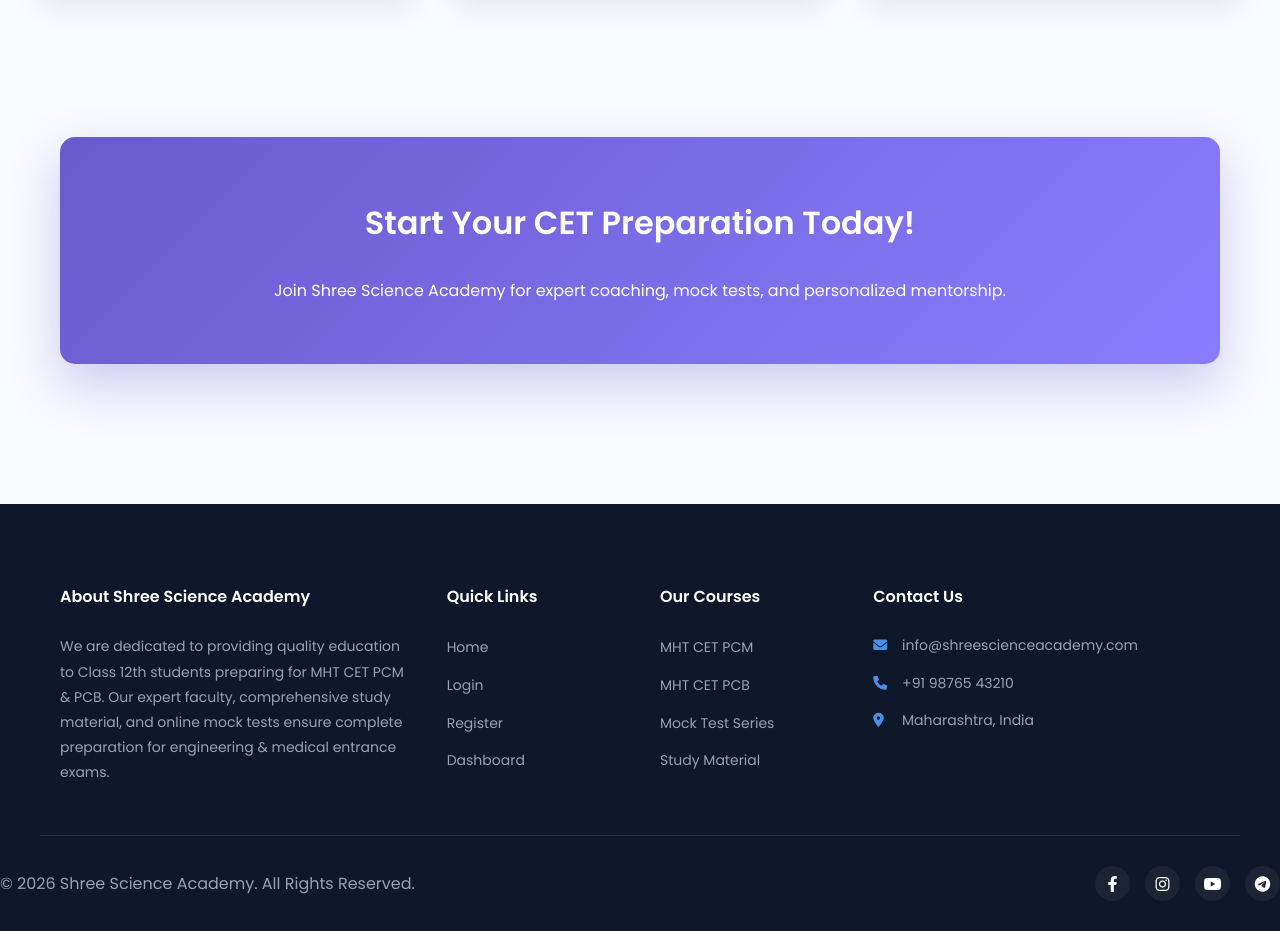
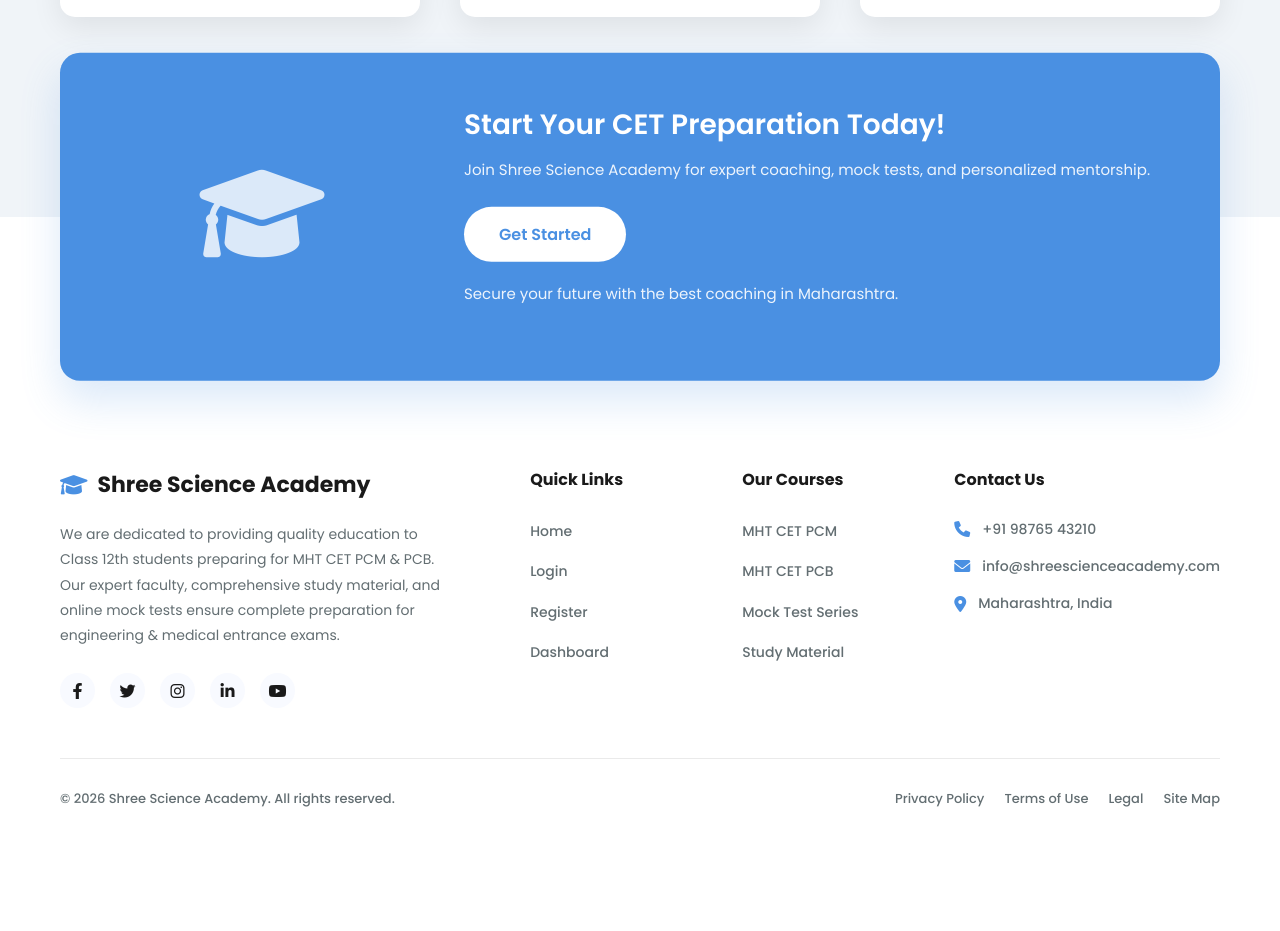
Before and after one commit to PatilSharvil/Shree-Classes-Proctored-Web-App, a React (Vite) app in the folder frontend/: page / in a window 1280 px wide. Shown: the part 3120-4051 px from the top of the page. After the commit the page ends 3960 px from the top, so only its background shows below. Built offline with nearby package versions, Linux system fonts and the light colour scheme; no server answers.

Commit message:
Footer Section Enhancement

```diff
--- a/frontend/src/pages/LandingPage.css
+++ b/frontend/src/pages/LandingPage.css
@@ -606,8 +606,15 @@
 
 /* Statistics */
 .statistics {
-    padding: 80px 0;
+    padding: 100px 0 200px 0; /* Extended bottom padding to wrap behind the floating card */
     text-align: center;
+    background: #f0f4f8; /* Soft light blue-grey from palette */
+    color: var(--text-dark);
+}
+
+.statistics h2 {
+    color: #1a1a1a;
+    margin-bottom: 50px;
 }
 
 .stats-grid {
@@ -684,90 +691,240 @@
     background: var(--white);
 }
 
-/* Footer */
-.footer {
-    background: #0f172a;
-    color: #94a3b8;
-    padding: 80px 0 30px;
-    margin-top: 80px;
+/* --- Modern Footer Wrapper --- */
+.footer-wrapper {
+    position: relative;
+    margin-top: 0; /* Changed to 0 so the statistics purple background touches it */
+    background: #ffffff; /* pure white background bottom */
 }
 
-.footer-content {
-    display: grid;
-    grid-template-columns: 2fr 1fr 1fr 2fr;
-    gap: 40px;
-    padding-bottom: 50px;
-    border-bottom: 1px solid rgba(255,255,255,0.1);
+/* Floating Newsletter Card */
+.relative-wrapper {
+    position: relative;
 }
 
-.footer h3, .footer h4 {
+.cta-newsletter-card {
+    position: absolute;
+    top: 0;
+    left: 50%;
+    transform: translate(-50%, -50%);
+    width: calc(100% - 40px);
+    background: #4A90E2;
+    border-radius: 20px;
+    padding: 50px 40px;
+    display: flex;
+    align-items: center;
+    gap: 40px;
+    box-shadow: 0 20px 40px rgba(74, 144, 226, 0.2);
     color: var(--white);
+    max-width: 1160px; /* match container tight */
+    z-index: 10;
+}
+
+.cta-left {
+    flex: 0 0 30%;
+    display: flex;
+    justify-content: center;
+    align-items: center;
+}
+
+.cta-icon-placeholder {
+    font-size: 100px;
+    color: rgba(255,255,255,0.8);
+    animation: float 6s ease-in-out infinite;
+}
+
+.cta-right {
+    flex: 1;
+}
+
+.cta-right h2 {
+    color: var(--white);
+    font-size: 28px;
+    margin-bottom: 10px;
+}
+
+.cta-right p {
+    font-size: 15px;
+    color: rgba(255,255,255,0.9);
     margin-bottom: 25px;
 }
 
-.footer-about p {
-    font-size: 14px;
-    line-height: 1.8;
-}
-
-.footer-links ul, .footer-courses ul {
-    list-style: none;
-}
-
-.footer-links li, .footer-courses li {
-    margin-bottom: 12px;
-}
-
-.footer-links a, .footer-courses a {
-    text-decoration: none;
-    color: #94a3b8;
-    font-size: 14px;
-    transition: var(--transition);
-}
-
-.footer-links a:hover, .footer-courses a:hover {
-    color: var(--white);
-    padding-left: 5px;
-}
-
-.footer-contact p {
-    font-size: 14px;
+.subscribe-form {
+    display: flex;
+    max-width: 400px;
+    background: rgba(255,255,255,0.15);
+    border: 1px solid rgba(255,255,255,0.3);
+    border-radius: 50px;
+    padding: 6px;
     margin-bottom: 15px;
 }
 
-.footer-contact i {
-    width: 25px;
-    color: var(--primary-color);
+.subscribe-form input {
+    background: transparent;
+    border: none;
+    padding: 10px 20px;
+    color: var(--white);
+    flex: 1;
+    font-size: 15px;
+    outline: none;
+}
+.subscribe-form input::placeholder { color: rgba(255,255,255,0.7); }
+
+.btn-subscribe {
+    background: var(--white);
+    color: #4A90E2;
+    border: none;
+    padding: 12px 24px;
+    border-radius: 50px;
+    font-weight: 600;
+    cursor: pointer;
+    transition: 0.3s;
 }
 
-.footer-bottom {
-    padding-top: 30px;
-    display: flex;
-    justify-content: space-between;
-    align-items: center;
+.btn-subscribe:hover {
+    box-shadow: 0 5px 15px rgba(0,0,0,0.1);
+    transform: translateY(-2px);
 }
 
-.social-icons {
+.cta-policy {
+    font-size: 12px;
+    color: rgba(255,255,255,0.7);
+}
+
+/* Modern Footer Base */
+.footer-modern {
+    background: #ffffff;
+    padding-top: 250px; /* Extra padding to clear floating card */
+    padding-bottom: 30px;
+    color: #2d3436;
+}
+
+.footer-grid {
+    display: grid;
+    grid-template-columns: 2.5fr 1fr 1fr 1.5fr;
+    gap: 40px;
+    border-bottom: 1px solid #eaeaea;
+    padding-bottom: 50px;
+}
+
+.brand-logo {
+    display: flex;
+    align-items: center;
+    gap: 10px;
+    font-size: 22px;
+    font-weight: 700;
+    color: #1a1a1a;
+    margin-bottom: 20px;
+    white-space: nowrap;
+}
+
+.brand-logo i {
+    color: #4A90E2; /* match brand */
+}
+
+.brand-desc {
+    font-size: 14px;
+    color: #636e72;
+    line-height: 1.8;
+    margin-bottom: 25px;
+    max-width: 90%;
+}
+
+.social-icons-modern {
     display: flex;
     gap: 15px;
 }
 
-.social-icons a {
+.social-icons-modern a {
+    color: #1a1a1a;
     width: 35px;
     height: 35px;
-    background: rgba(255,255,255,0.05);
+    background: #f8faff;
     border-radius: 50%;
     display: flex;
     align-items: center;
     justify-content: center;
-    color: var(--white);
-    text-decoration: none;
-    transition: var(--transition);
+    transition: 0.3s;
 }
 
-.social-icons a:hover {
-    background: var(--primary-color);
+.social-icons-modern a:hover {
+    background: #4A90E2;
+    color: var(--white);
     transform: translateY(-3px);
+}
+
+.footer-links-col h4, .footer-contact-col h4 {
+    font-size: 16px;
+    color: #1a1a1a;
+    font-weight: 700;
+    margin-bottom: 25px;
+}
+
+.footer-links-col ul {
+    list-style: none;
+    padding: 0;
+}
+
+.footer-links-col li {
+    margin-bottom: 15px;
+}
+
+.footer-links-col a {
+    color: #636e72;
+    text-decoration: none;
+    font-size: 14px;
+    font-weight: 500;
+    transition: 0.3s;
+}
+
+.footer-links-col a:hover {
+    color: #4A90E2;
+}
+
+.contact-item {
+    display: flex;
+    align-items: center;
+    gap: 12px;
+    margin-bottom: 15px;
+    color: #636e72;
+    font-size: 14px;
+    font-weight: 500;
+}
+
+.contact-item i {
+    color: #4A90E2;
+    font-size: 16px;
+}
+
+.footer-bottom-bar {
+    display: flex;
+    justify-content: space-between;
+    align-items: center;
+    padding-top: 30px;
+}
+
+.copyright {
+    color: #636e72;
+    font-size: 13px;
+    font-weight: 500;
+}
+
+.bottom-links {
+    display: flex;
+    gap: 20px;
+}
+
+.bottom-links a {
+    color: #636e72;
+    font-size: 13px;
+    font-weight: 500;
+    text-decoration: none;
+    transition: 0.3s;
+}
+
+.bottom-links a:hover {
+    color: #4A90E2;
 }
 
 /* Responsive */
@@ -784,6 +941,12 @@
 }
 
 @media (max-width: 768px) {
+    .cta-newsletter-card {
+        flex-direction: column;
+        padding: 30px 20px;
+        text-align: center;
+    }
+    .footer-wrapper { margin-top: 0; }
     .nav-links, .nav-auth {
         display: none;
     }
@@ -809,7 +972,7 @@
     .stats-grid {
         grid-template-columns: 1fr;
     }
-    .footer-content {
+    .footer-grid {
         grid-template-columns: 1fr 1fr;
     }
     .process-steps {
@@ -831,7 +994,7 @@
     #courses .category-grid {
         grid-template-columns: 1fr;
     }
-    .footer-content {
+    .footer-grid {
         grid-template-columns: 1fr;
     }
 }
--- a/frontend/src/pages/LandingPage.jsx
+++ b/frontend/src/pages/LandingPage.jsx
@@ -255,7 +255,8 @@
       </section>
 
       {/* Statistics Section */}
-      <section className="statistics container" id="results">
+      <section className="statistics" id="results">
+        <div className="container">
           <h2>Our Success Record</h2>
           <div className="grid stats-grid">
             {[
@@ -270,26 +271,51 @@
               </div>
             ))}
           </div>
-      </section>
-
-      {/* CTA Section */}
-      <section className="online-courses">
-        <div className="container">
-          <div className="cta-card">
-            <h2>Start Your CET Preparation Today!</h2>
-            <p>Join Shree Science Academy for expert coaching, mock tests, and personalized mentorship.</p>
-          </div>
         </div>
       </section>
 
-      {/* Footer */}
-      <footer className="footer" id="contact">
-        <div className="container footer-content">
-          <div className="footer-about">
-            <h3>About Shree Science Academy</h3>
-            <p>We are dedicated to providing quality education to Class 12th students preparing for MHT CET PCM & PCB. Our expert faculty, comprehensive study material, and online mock tests ensure complete preparation for engineering & medical entrance exams.</p>
+      {/* Combined Footer Wrapper */}
+      <div className="footer-wrapper">
+        <div className="container relative-wrapper">
+          {/* Overlapped CTA / Newsletter Card */}
+          <div className="cta-newsletter-card">
+            <div className="cta-left">
+              <div className="cta-icon-placeholder">
+                  <i className="fas fa-graduation-cap"></i>
               </div>
-          <div className="footer-links">
+            </div>
+            <div className="cta-right">
+              <h2>Start Your CET Preparation Today!</h2>
+              <p>Join Shree Science Academy for expert coaching, mock tests, and personalized mentorship.</p>
+              <div style={{ marginBottom: '20px' }}>
+                  <Link to="/register">
+                    <button className="btn-subscribe" style={{ padding: '15px 35px', fontSize: '16px' }}>Get Started</button>
+                  </Link>
+              </div>
+              <p className="cta-policy">Secure your future with the best coaching in Maharashtra.</p>
+            </div>
+          </div>
+        </div>
+
+        <footer className="footer-modern" id="contact">
+          <div className="container">
+             <div className="footer-grid">
+               <div className="footer-brand">
+                 <div className="brand-logo text-primary-600">
+                   <i className="fas fa-graduation-cap text-primary-600"></i>
+                   <span>Shree Science Academy</span>
+                 </div>
+                 <p className="brand-desc">We are dedicated to providing quality education to Class 12th students preparing for MHT CET PCM & PCB. Our expert faculty, comprehensive study material, and online mock tests ensure complete preparation for engineering & medical entrance exams.</p>
+                 <div className="social-icons-modern">
+                   <a href="#"><i className="fab fa-facebook-f"></i></a>
+                   <a href="#"><i className="fab fa-twitter"></i></a>
+                   <a href="#"><i className="fab fa-instagram"></i></a>
+                   <a href="#"><i className="fab fa-linkedin-in"></i></a>
+                   <a href="#"><i className="fab fa-youtube"></i></a>
+                 </div>
+               </div>
+
+               <div className="footer-links-col">
                  <h4>Quick Links</h4>
                  <ul>
                    <li><Link to="/">Home</Link></li>
@@ -298,7 +324,8 @@
                    <li><Link to="/dashboard">Dashboard</Link></li>
                  </ul>
                </div>
-          <div className="footer-links">
+
+               <div className="footer-links-col">
                  <h4>Our Courses</h4>
                  <ul>
                    <li><a href="#">MHT CET PCM</a></li>
@@ -307,23 +334,36 @@
                    <li><a href="#">Study Material</a></li>
                  </ul>
                </div>
-          <div className="footer-contact">
+
+               <div className="footer-contact-col">
                  <h4>Contact Us</h4>
-            <p><i className="fas fa-envelope"></i> info@shreescienceacademy.com</p>
-            <p><i className="fas fa-phone"></i> +91 98765 43210</p>
-            <p><i className="fas fa-map-marker-alt"></i> Maharashtra, India</p>
+                 <div className="contact-item">
+                   <i className="fas fa-phone"></i>
+                   <span>+91 98765 43210</span>
+                 </div>
+                 <div className="contact-item">
+                   <i className="fas fa-envelope"></i>
+                   <span>info@shreescienceacademy.com</span>
+                 </div>
+                 <div className="contact-item">
+                   <i className="fas fa-map-marker-alt"></i>
+                   <span>Maharashtra, India</span>
                  </div>
                </div>
-        <div className="footer-bottom">
-          <p>&copy; 2026 Shree Science Academy. All Rights Reserved.</p>
-          <div className="social-icons">
-            <a href="#"><i className="fab fa-facebook-f"></i></a>
-            <a href="#"><i className="fab fa-instagram"></i></a>
-            <a href="#"><i className="fab fa-youtube"></i></a>
-            <a href="#"><i className="fab fa-telegram"></i></a>
+             </div>
+
+             <div className="footer-bottom-bar">
+                <p className="copyright">&copy; {new Date().getFullYear()} Shree Science Academy. All rights reserved.</p>
+                <div className="bottom-links">
+                  <a href="#">Privacy Policy</a>
+                  <a href="#">Terms of Use</a>
+                  <a href="#">Legal</a>
+                  <a href="#">Site Map</a>
+                </div>
              </div>
           </div>
         </footer>
+      </div>
     </div>
   );
 };
```
Lines whose indentation alone changed are shown as unchanged.
